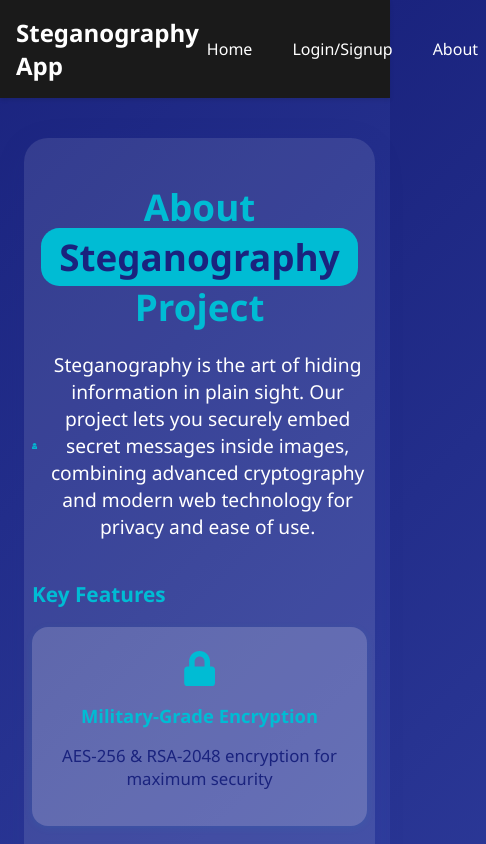
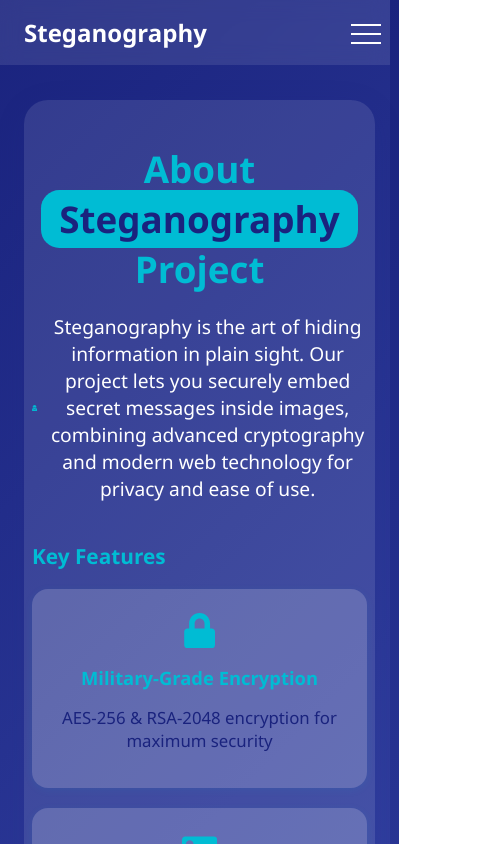
Before and after one commit to vishal-tamhane/Steganography_Project2, a React (Create React App) app in the folder frontend-temp/: page /about in a window 390 px wide. Shown: the top 844 px of the page, 486 px wide, since content can reach past the window. Built offline with nearby package versions, Linux system fonts and the light colour scheme.

Commit message:
Navbar update and make responsive as well

```diff
--- a/frontend-temp/src/App.css
+++ b/frontend-temp/src/App.css
@@ -346,92 +346,166 @@ body {
 
 
 /* ........................ Navbar ...................... */
-.custom-navbar {
+/* Navbar Styles */
+.navbar {
+  background: rgba(255, 255, 255, 0.1);
+  backdrop-filter: blur(10px);
+  padding: 1rem 0;
+  margin-bottom: 1rem;
+  position: fixed;
+  width: 100%;
+  top: 0;
+  z-index: 1000;
+}
+
+.navbar-container {
+  display: flex;
+  justify-content: space-between;
+  align-items: center;
+  max-width: 1200px;
+  margin: 0 auto;
+  padding: 0 1.5rem;
+}
+
+.navbar-brand {
+  color: #fff;
+  font-size: 1.5rem;
+  font-weight: 700;
+  text-decoration: none;
+  transition: color 0.3s ease;
+}
+
+.navbar-brand:hover {
+  color: #00bcd4;
+}
+
+.navbar-links {
   display: flex;
   align-items: center;
-  justify-content: space-between;
-  background: rgba(26, 35, 126, 0.95);
-  padding: 0.7rem 2rem;
-  box-shadow: 0 2px 12px rgba(0,0,0,0.08);
-  position: sticky;
-  top: 0;
-  z-index: 100;
-}
-
-.nav-section {
-  display: flex;
   gap: 1.5rem;
 }
 
-.nav-left {
-  justify-content: flex-start;
-  flex: 1;
-}
-
-.nav-center {
-  flex: 1;
-  display: flex;
-  justify-content: center;
-}
-
-.nav-right {
-  justify-content: flex-end;
-  flex: 1;
-}
-
-.nav-title {
-  font-size: 1.7rem;
-  font-weight: 800;
-  color: #00bcd4;
-  letter-spacing: 1px;
+.nav-link {
+  color: #fff;
   text-decoration: none;
-  transition: color 0.2s;
-}
-
-.nav-title:hover {
-  color: #fff;
-}
-
-.nav-link {
-  color: #e3f2fd;
-  font-size: 1.08rem;
   font-weight: 500;
-  text-decoration: none;
-  padding: 0.3rem 0.8rem;
-  border-radius: 6px;
-  transition: background 0.2s, color 0.2s;
+  transition: color 0.3s ease;
 }
 
 .nav-link:hover {
-  background: #00bcd4;
-  color: #fff;
+  color: #00bcd4;
+  color: #000000;
 }
 
-@media (max-width: 700px) {
-  .custom-navbar {
+.logout-btn {
+  background: none;
+  border: none;
+  color: #fff;
+  font-weight: 500;
+  cursor: pointer;
+  padding: 0;
+  font-size: 1rem;
+  transition: color 0.3s ease;
+}
+
+.logout-btn:hover {
+  color: #00bcd4;
+}
+
+/* Mobile Menu Button */
+.menu-button {
+  display: none;
+  background: none;
+  border: none;
+  color: #fff;
+  font-size: 1.5rem;
+  cursor: pointer;
+  padding: 0.5rem;
+  position: relative;
+  width: 30px;
+  height: 30px;
+  transition: transform 0.3s ease;
+}
+
+.menu-button span {
+  position: absolute;
+  width: 100%;
+  height: 2px;
+  background-color: #fff;
+  transition: all 0.3s ease;
+}
+
+.menu-button span:nth-child(1) {
+  top: 6px;
+}
+
+.menu-button span:nth-child(2) {
+  top: 15px;
+}
+
+.menu-button span:nth-child(3) {
+  top: 24px;
+}
+
+.menu-button.active span:nth-child(1) {
+  transform: rotate(45deg);
+  top: 15px;
+}
+
+.menu-button.active span:nth-child(2) {
+  opacity: 0;
+}
+
+.menu-button.active span:nth-child(3) {
+  transform: rotate(-45deg);
+  top: 15px;
+}
+
+/* Mobile Responsive Styles */
+@media (max-width: 768px) {
+  .menu-button {
+    display: block;
+  }
+
+  .navbar-links {
+    display: none;
+    position: absolute;
+    top: 100%;
+    left: 0;
+    right: 0;
+    background: rgba(26, 35, 126, 0.95);
+    padding: 1rem;
     flex-direction: column;
-    padding: 1rem 0.5rem;
+    gap: 1rem;
+    text-align: center;
+    opacity: 0;
+    transform: translateY(-10px);
+    transition: opacity 0.3s ease, transform 0.3s ease;
   }
-  .nav-section, .nav-center {
-    flex: unset;
-    justify-content: center;
-    margin: 0.3rem 0;
+
+  .navbar-links.active {
+    display: flex;
+    opacity: 1;
+    transform: translateY(0);
+  }
+
+  .nav-link, .logout-btn {
+    padding: 0.5rem;
+    width: 100%;
+    transition: background-color 0.3s ease;
+  }
+
+  .nav-link:hover, .logout-btn:hover {
+    background-color: rgba(255, 255, 255, 0.1);
   }
 }
 
-
-@media (max-width: 700px) {
-  .hero-section h1 {
-    font-size: 2.1rem;
-  }
-  .features-grid {
-    grid-template-columns: 1fr;
-  }
-}
 /*...................About.js................... */
 .about-container {
   max-width: 950px;
+  /* margin-top: 90px; */
   margin: 2.5rem auto 3rem auto;
+  margin-top: 100px;
   padding: 2.5rem 1.5rem 3rem 1.5rem;
   background: rgba(255,255,255,0.10);
   border-radius: 1.5rem;
@@ -617,6 +691,7 @@ body {
   border-radius: 1.5rem;
   box-shadow: 0 8px 32px rgba(31,38,135,0.10);
   margin: 3rem auto;
+  margin-top: 70px;
   max-width: 1100px;
   overflow: hidden;
 }
@@ -878,7 +953,7 @@ body {
 .decode-container {
   min-height: 100vh;
   padding: 1rem;
-  margin-top: 90px;
+  margin-top: 100px;
   /* background: linear-gradient(135deg, #1a237e 0%, #0d47a1 100%); */
 }
 
@@ -1048,6 +1123,7 @@ body {
 .encode-container {
   min-height: 100vh;
   padding: 2rem;
+  margin-top: 90px;
   /* background: linear-gradient(135deg, #1a237e 0%, #00bcd4 100%); */
 }
 
@@ -1201,60 +1277,3 @@ body {
   margin-top: 1rem;
   text-align: center;
 }
-
-/* Navbar Styles */
-.navbar {
-  background-color: #1a1a1a;
-  padding: 1rem;
-  box-shadow: 0 2px 4px rgba(0, 0, 0, 0.1);
-}
-
-.navbar-container {
-  max-width: 1200px;
-  margin: 0 auto;
-  display: flex;
-  justify-content: space-between;
-  align-items: center;
-}
-
-.navbar-brand {
-  color: white;
-  font-size: 1.5rem;
-  font-weight: bold;
-  text-decoration: none;
-  transition: color 0.3s ease;
-}
-
-.navbar-brand:hover {
-  color: #4a9eff;
-}
-
-.navbar-links {
-  display: flex;
-  gap: 1.5rem;
-  align-items: center;
-}
-
-.nav-link {
-  color: white;
-  text-decoration: none;
-  font-size: 1rem;
-  transition: color 0.3s ease;
-  padding: 0.5rem;
-}
-
-.nav-link:hover {
-  color: #4a9eff;
-}
-
-.logout-btn {
-  background: none;
-  border: none;
-  cursor: pointer;
-  font-size: 1rem;
-  padding: 0.5rem;
-}
-
-.logout-btn:hover {
-  color: #4a9eff;
-}
--- a/frontend-temp/src/pages/Navbar.js
+++ b/frontend-temp/src/pages/Navbar.js
@@ -1,4 +1,4 @@
-import React from 'react';
+import React, { useState } from 'react';
 import { Link, useNavigate } from 'react-router-dom';
 import { useAuth } from '../context/AuthContext';
 import '../App.css';
@@ -6,28 +6,43 @@ import '../App.css';
 const Navbar = () => {
   const { user, logout } = useAuth();
   const navigate = useNavigate();
+  const [isMenuOpen, setIsMenuOpen] = useState(false);
 
   const handleLogout = () => {
     logout();
     navigate('/');
+    setIsMenuOpen(false);
+  };
+
+  const toggleMenu = () => {
+    setIsMenuOpen(!isMenuOpen);
   };
 
   return (
     <nav className="navbar">
       <div className="navbar-container">
         <Link to="/" className="navbar-brand">
-          Steganography App
+          Steganography
         </Link>
-        <div className="navbar-links">
-          <Link to="/" className="nav-link">
+        <button
+          className={`menu-button ${isMenuOpen ? 'active' : ''}`}
+          onClick={toggleMenu}
+          aria-label="Toggle menu"
+        >
+          <span></span>
+          <span></span>
+          <span></span>
+        </button>
+        <div className={`navbar-links ${isMenuOpen ? 'active' : ''}`}>
+          <Link to="/" className="nav-link" onClick={() => setIsMenuOpen(false)}>
             Home
           </Link>
           {user ? (
             <>
-              <Link to="/encode" className="nav-link">
+              <Link to="/encode" className="nav-link" onClick={() => setIsMenuOpen(false)}>
                 Encode
               </Link>
-              <Link to="/decode" className="nav-link">
+              <Link to="/decode" className="nav-link" onClick={() => setIsMenuOpen(false)}>
                 Decode
               </Link>
               <button
@@ -38,11 +53,11 @@ const Navbar = () => {
               </button>
             </>
           ) : (
-            <Link to="/login" className="nav-link">
+            <Link to="/login" className="nav-link" onClick={() => setIsMenuOpen(false)}>
               Login/Signup
             </Link>
           )}
-          <Link to="/about" className="nav-link">
+          <Link to="/about" className="nav-link" onClick={() => setIsMenuOpen(false)}>
             About
           </Link>
         </div>
```
